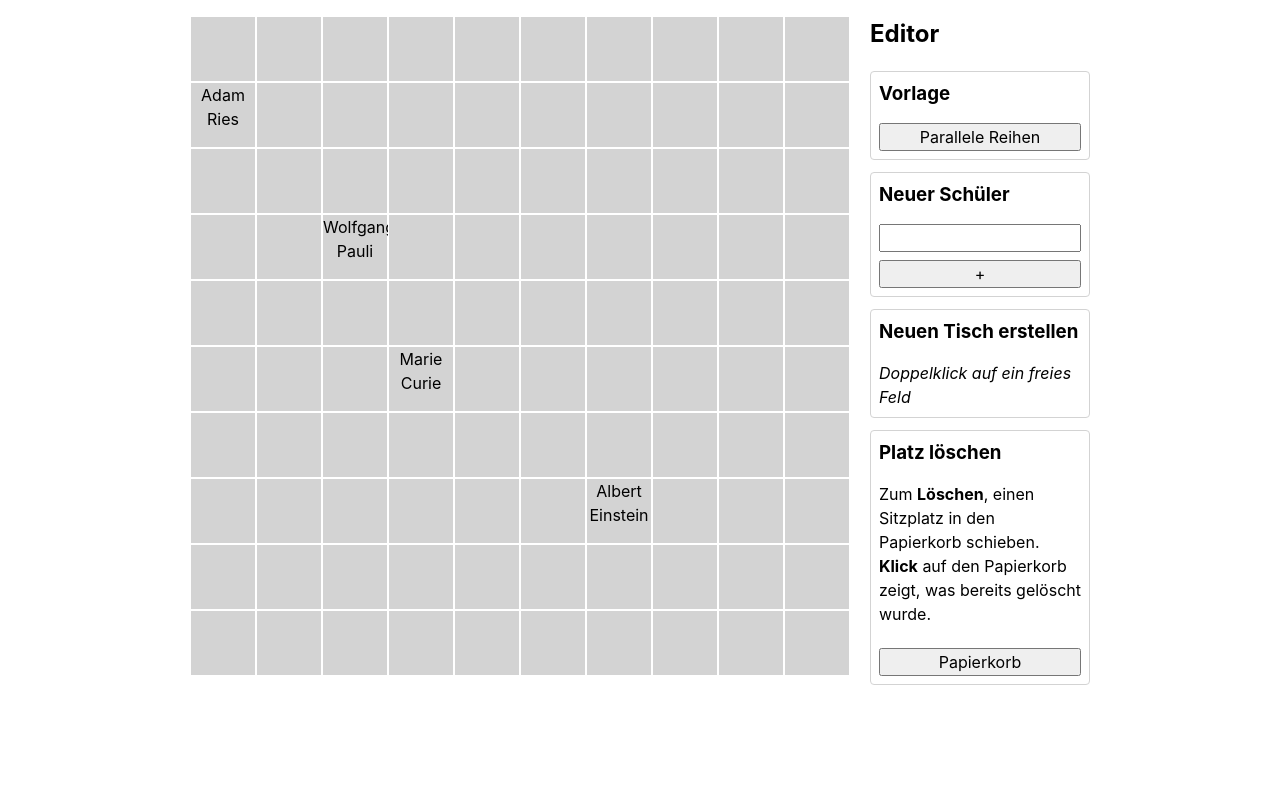
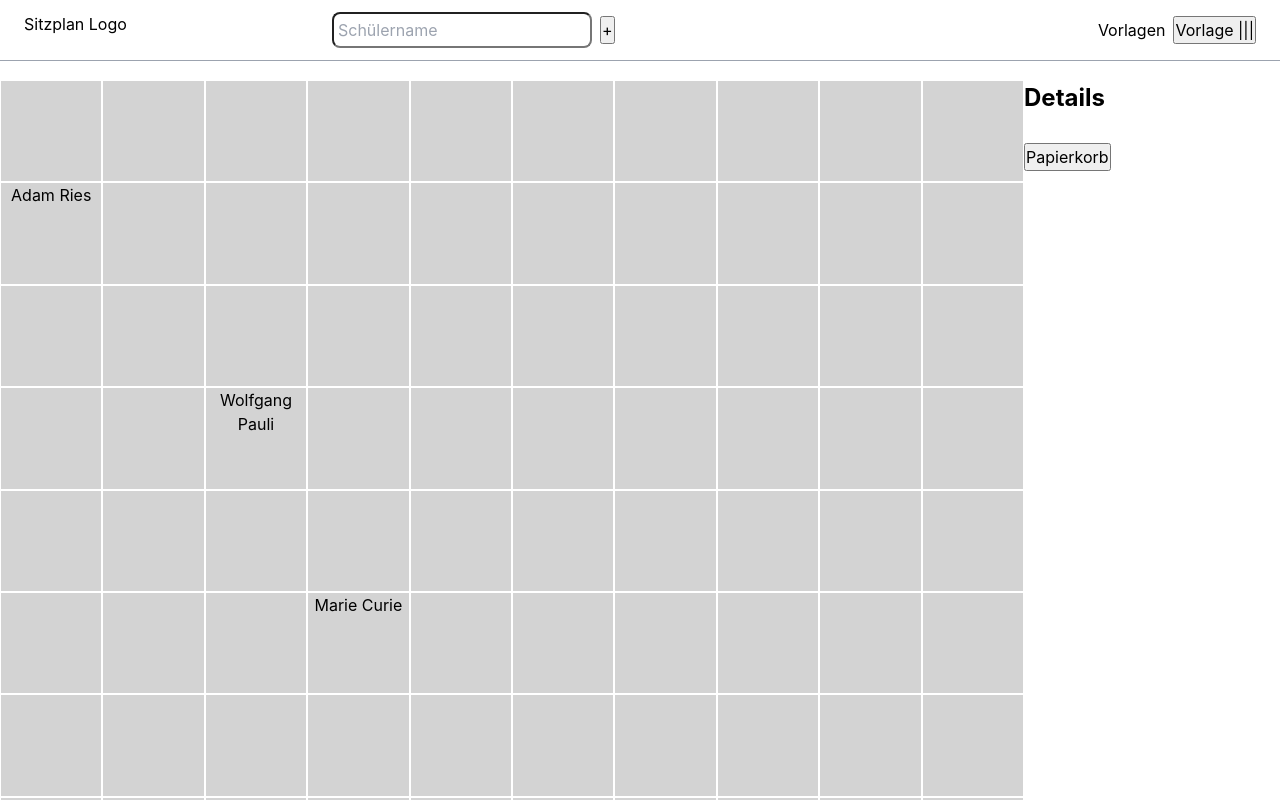
Before and after one commit to christiankozalla/sitzplan, a React (Vite) app: page / in a window 1280 px wide. Shown: the top 800 px of the page. Built offline with nearby package versions, Linux system fonts and the light colour scheme.

Commit message:
Imposes CSS Grid

```diff
--- /dev/null
+++ b/src/App.css
@@ -0,0 +1,20 @@
+.grid {
+  display: grid;
+  grid-template-rows: 80px auto;
+  grid-template-columns: 4fr 1fr;
+  grid-template-areas:
+    "editor editor"
+    "board sidebar";
+}
+
+#editor {
+  grid-area: editor;
+}
+
+#sidebar {
+  grid-area: sidebar;
+}
+
+#board {
+  grid-area: board;
+}
--- a/src/App.tsx
+++ b/src/App.tsx
@@ -2,19 +2,29 @@ import { useMemo } from "react";
 import { DndProvider } from "react-dnd";
 import { HTML5Backend } from "react-dnd-html5-backend";
 import { Classroom } from "./components/Classroom";
+import { ClassroomSidebar } from "./components/ClassroomSidebar";
+import { ClassroomEditor } from "./components/ClassroomEditor";
 import { Room } from "./lib/Room";
 import { students, dimensions } from "./data.json";
 import { Student } from "./lib/Types";
-import "./global.css";
+import "./App.css";
 
 export default function App() {
   const room = useMemo(() => new Room(students as Student[], dimensions), []);
 
   return (
-    <div style={{ maxWidth: "900px", margin: "1rem auto" }}>
-      <DndProvider backend={HTML5Backend}>
-        <Classroom room={room} />
-      </DndProvider>
-    </div>
+    <DndProvider backend={HTML5Backend}>
+      <div className="grid">
+        <div id="editor">
+          <ClassroomEditor room={room} />
+        </div>
+        <div id="board">
+          <Classroom room={room} />
+        </div>
+        <div id="sidebar">
+          <ClassroomSidebar room={room} />
+        </div>
+      </div>
+    </DndProvider>
   );
 }
--- a/src/components/Classroom.css
+++ b/src/components/Classroom.css
@@ -1,6 +1,4 @@
 .board {
-  width: 75%;
-  height: 100%;
   display: flex;
   flex-wrap: wrap;
 }
--- a/src/components/Classroom.tsx
+++ b/src/components/Classroom.tsx
@@ -1,6 +1,5 @@
-import { FC, useEffect } from "react";
+import { FC } from "react";
 import { Square } from "./Square";
-import { ClassroomEditor } from "./ClassroomEditor";
 import { Room } from "../lib/Room";
 import "./Classroom.css";
 
@@ -19,7 +18,6 @@ export const Classroom: FC<ClassroomProps> = ({ room }) => {
   );
 
   return (
-    <div style={{ display: "flex", gap: "20px" }}>
     <div className="board">
       {Object.values(room.getFields()).map((field) => {
         return (
@@ -29,7 +27,5 @@ export const Classroom: FC<ClassroomProps> = ({ room }) => {
         );
       })}
     </div>
-      <ClassroomEditor room={room} />
-    </div>
   );
 };
--- a/src/components/ClassroomEditor.css
+++ b/src/components/ClassroomEditor.css
@@ -1,11 +1,29 @@
-.aside {
-  width: 25%;
-  min-height: 100%;
+.editor {
+  display: flex;
+  justify-content: space-between;
+  background-color: white;
+  width: 100%;
+  margin: 0;
+  padding-left: calc(var(--space-2) * 2);
+  padding-right: calc(var(--space-2) * 2);
+  border-bottom: 1px solid var(--text-grey-400);
 }
 
-.aside__section {
-  border-radius: 4px;
-  border: 1px solid lightgrey;
-  padding: 8px;
-  margin: 12px 0px;
+.editor__controls {
+  display: flex;
+  justify-content: space-between;
+  align-items: center;
+  width: 75%;
+  margin-right: 0;
 }
+
+input#add-student {
+  border-radius: var(--space-1);
+  padding: calc(0.5 * var(--space-1));
+  outline: none;
+  margin-right: var(--space-1);
+}
+
+input#add-student::placeholder {
+  color: var(--text-grey-400);
+}
--- a/src/components/ClassroomEditor.tsx
+++ b/src/components/ClassroomEditor.tsx
@@ -16,40 +16,28 @@ export const ClassroomEditor: FC<ClassroomEditorProps> = ({ room }) => {
   };
 
   return (
-    <aside className="aside">
-      <h2>Editor</h2>
-      <div className="aside__section">
-        <h3>Vorlage</h3>
-        <button onClick={() => room.generateTablePreset(3)} className="w-100">
-          Parallele Reihen
-        </button>
-      </div>
-      <div className="aside__section">
-        <label htmlFor="add-student">
-          <h3>Neuer Schüler</h3>
-        </label>
+    <header className="editor pt-2 pb-2 mb-2">
+      <p id="logo-editor">Sitzplan Logo</p>
+      <div className="editor__controls">
+        <div>
+          <label htmlFor="add-student"></label>
           <input
             id="add-student"
             type="text"
             value={studentName}
+            placeholder="Schülername"
             onChange={(e) => setStudentName(e.target.value)}
-          className="w-100"
             onKeyUp={(e) => e.key === "Enter" && addStudent()}
           />
-        <button onClick={addStudent} className="w-100 mt-1">
-          +
+          <button onClick={addStudent}>+</button>
+        </div>
+        <div>
+          <span className="mx-1">Vorlagen</span>
+          <button onClick={() => room.generateTablePreset(3)}>
+            Vorlage |||
           </button>
         </div>
-      <div className="aside__section">
-        <h3>Neuen Tisch erstellen </h3>
-        <p>
-          <em>Doppelklick auf ein freies Feld</em>
-        </p>
       </div>
-      <div className="aside__section">
-        <h3>Platz löschen</h3>
-        <RecycleBin room={room} />
-      </div>
-    </aside>
+    </header>
   );
 };
--- /dev/null
+++ b/src/components/ClassroomSidebar.tsx
@@ -0,0 +1,17 @@
+import { FC } from "react";
+import { Room } from "../lib/Room";
+import { RecycleBin } from "./RecycleBin";
+import "./ClassroomSidebar.css";
+
+interface ClassroomSidebarProps {
+  room: Room;
+}
+
+export const ClassroomSidebar: FC<ClassroomSidebarProps> = ({ room }) => {
+  return (
+    <section className="sidebar">
+      <h2>Details</h2>
+      <RecycleBin room={room} />
+    </section>
+  );
+};
--- a/src/components/RecycleBin.css
+++ b/src/components/RecycleBin.css
@@ -1,6 +1,5 @@
 .description {
   margin-bottom: 8px;
-  height: 150px;
   overflow-y: auto;
 }
 
@@ -10,7 +9,5 @@
 }
 
 .target {
-  width: 100%;
   transition: transform 300ms ease;
-  margin-top: 8px;
 }
--- a/src/components/RecycleBin.tsx
+++ b/src/components/RecycleBin.tsx
@@ -12,7 +12,6 @@ interface RecycleBinProps {
 
 export const RecycleBin: FC<RecycleBinProps> = ({ room }) => {
   const [trash, setTrash] = useState<TrashedField[]>([]);
-  const [showTrash, setShowTrash] = useState(false);
 
   useEffect(() => room.observeBin("recycle-bin", setTrash), []);
 
@@ -28,7 +27,6 @@ export const RecycleBin: FC<RecycleBinProps> = ({ room }) => {
 
   return (
     <>
-      {showTrash ? (
       <div className="description">
         {trash.map((trashedField: TrashedField) => (
           <li key={trashedField.id} className="list">
@@ -36,18 +34,10 @@ export const RecycleBin: FC<RecycleBinProps> = ({ room }) => {
           </li>
         ))}
       </div>
-      ) : (
-        <p className="description">
-          Zum <strong>Löschen</strong>, einen Sitzplatz in den Papierkorb
-          schieben. <strong>Klick</strong> auf den Papierkorb zeigt, was bereits
-          gelöscht wurde.
-        </p>
-      )}
       <button
         ref={drop}
         className="target"
         style={{ transform: isOver ? "translateY(-4px)" : "" }}
-        onClick={() => setShowTrash((prevShow) => !prevShow)}
       >
         Papierkorb
       </button>
--- a/src/global.css
+++ b/src/global.css
@@ -3,6 +3,8 @@
   --squaresPerColumn: 10;
   --space-1: 8px;
   --space-2: 12px;
+  --text-grey-400: rgb(156, 163, 175);
+  --text-grey-700: rgb(55, 65, 81);
 }
 
 /* Box sizing rules */
@@ -75,6 +77,11 @@ h3 {
   width: 100%;
 }
 
+.mx-1 {
+  margin-left: var(--space-1);
+  margin-right: var(--space-1);
+}
+
 .mt-1 {
   margin-top: var(--space-1);
 }
@@ -90,3 +97,19 @@ h3 {
 .mb-2 {
   margin-bottom: var(--space-2);
 }
+
+.pt-1 {
+  padding-top: var(--space-1);
+}
+
+.pt-2 {
+  padding-top: var(--space-2);
+}
+
+.pb-1 {
+  padding-bottom: var(--space-1);
+}
+
+.pb-2 {
+  padding-bottom: var(--space-2);
+}
--- a/src/main.tsx
+++ b/src/main.tsx
@@ -1,6 +1,7 @@
 import React from "react";
 import ReactDOM from "react-dom";
 import App from "./App";
+import "./global.css";
 
 ReactDOM.render(
   <React.StrictMode>
```
Also changed, not shown: src/components/ClassroomSidebar.css (added). Lines whose indentation alone changed are shown as unchanged.
